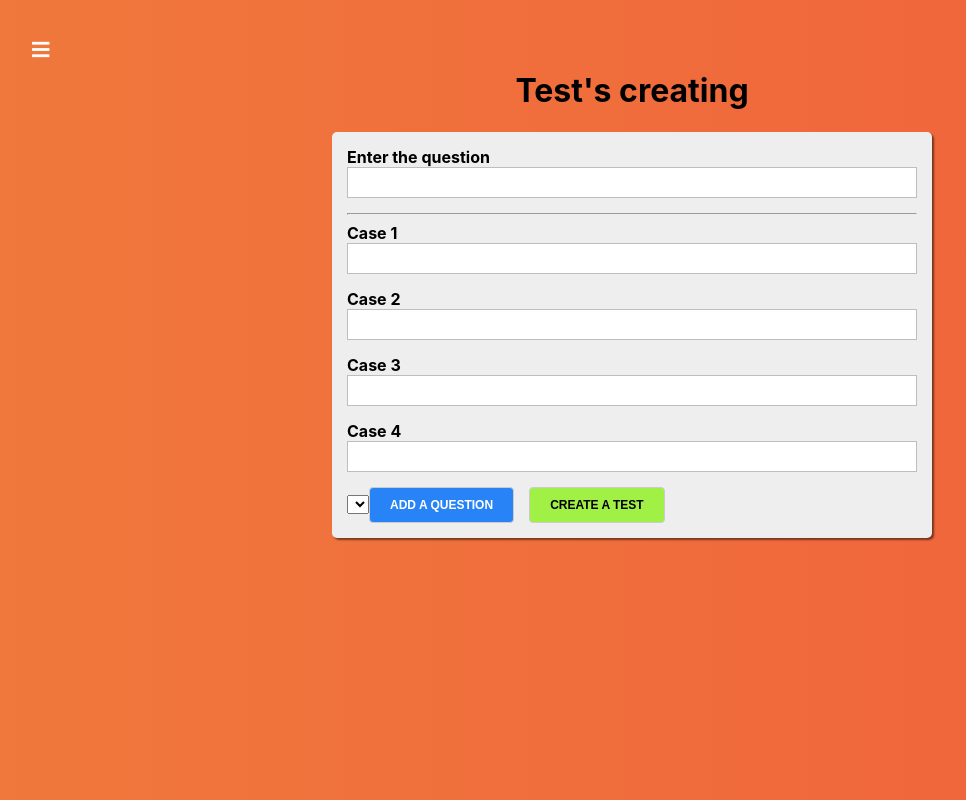
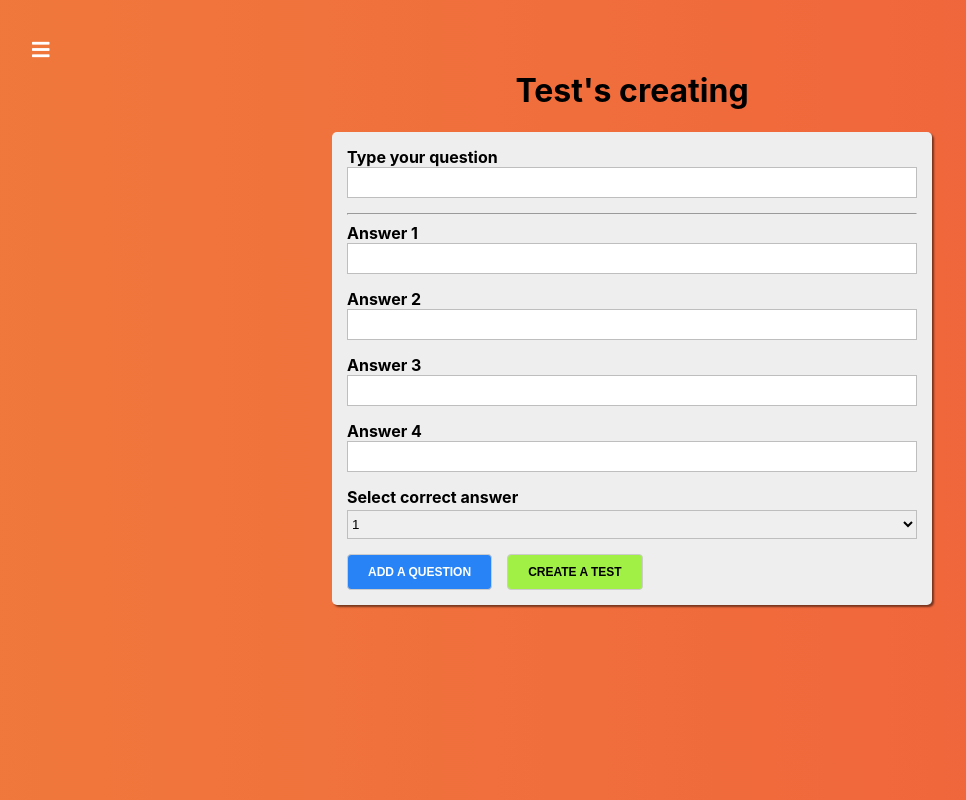
Before and after one commit to mariache/Quiz_App, a React app: page /quiz-creator in a window 1280 px wide. Shown: the whole page, without its empty margins (8-974 px from the left). Built offline with nearby package versions, Linux system fonts and the light colour scheme.

Commit message:
Select component in use

```diff
--- a/src/containers/quizCreator/QuizCreator.js
+++ b/src/containers/quizCreator/QuizCreator.js
@@ -4,11 +4,12 @@
 import { Input } from "../../components/ui/input/Input";
 import { CustomFragment } from "../../hoc/customFragment/CustomFragment";
 import { createControl } from "../../form/formUtils";
+import { Select } from "../../components/ui/select/Select";
 
 function createOptionControl(number) {
   return createControl(
     {
-      label: `Case ${number}`,
+      label: `Answer ${number}`,
       errorMessage: "Value cannot be empty",
       id: number,
     },
@@ -20,7 +21,7 @@
   return {
     question: createControl(
       {
-        label: "Enter the question",
+        label: "Type your question",
         errorMessage: "Question cannot be empty",
       },
       { required: true }
@@ -31,6 +32,14 @@
     option4: createOptionControl(4),
   };
 }
+
+const selectOptions = [
+  { text: 1, value: 1 },
+  { text: 2, value: 2 },
+  { text: 3, value: 3 },
+  { text: 4, value: 4 },
+];
+
 export class QuizCreator extends Component {
   state = {
     quiz: [],
@@ -46,6 +55,12 @@
   createQuizHandler = () => {};
 
   changeHandler = (value, controlName) => {};
+
+  selectChangeHandler = (event) => {
+    this.setState({
+      rightAnswerId: Number(event.target.value),
+    });
+  };
 
   renderControls() {
     return Object.keys(this.state.formControls).map((controlName, index) => {
@@ -78,9 +93,12 @@
 
           <form onSubmit={this.submitHandler}>
             {this.renderControls()}
-
-            <select></select>
-
+            <Select
+              label="Select correct answer"
+              value={this.state.rightAnswerId}
+              onChange={this.selectChangeHandler}
+              options={selectOptions}
+            />
             <Button type="primary" onClick={this.addQuestionHandler}>
               Add a question
             </Button>
```
